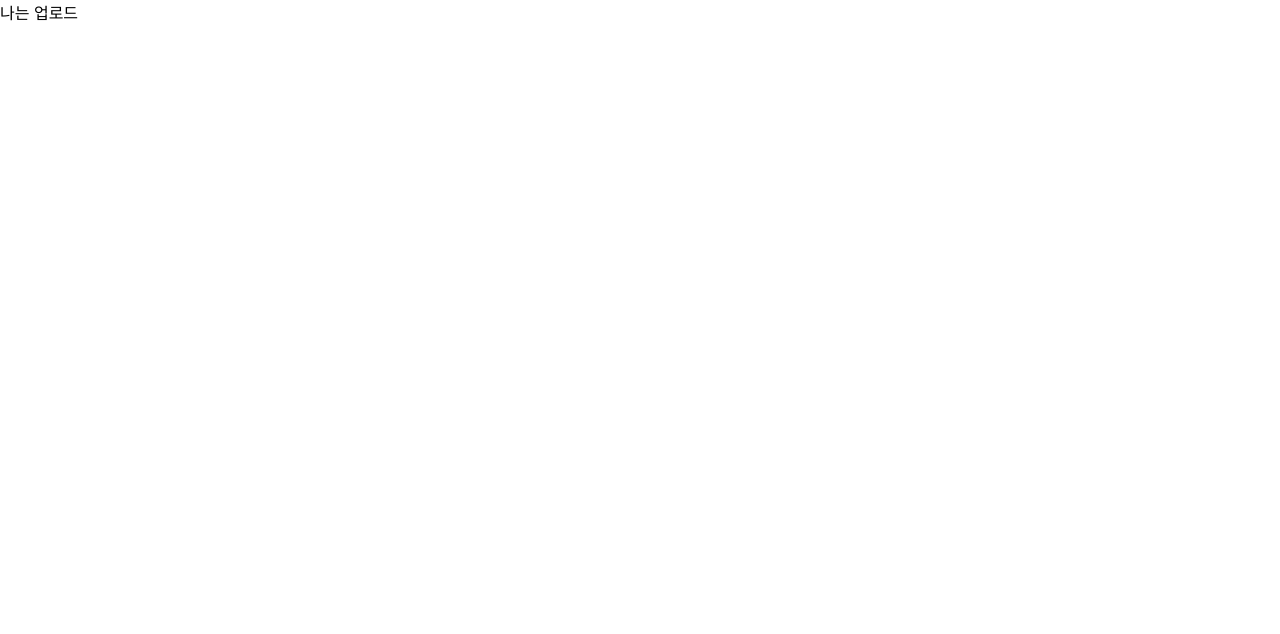
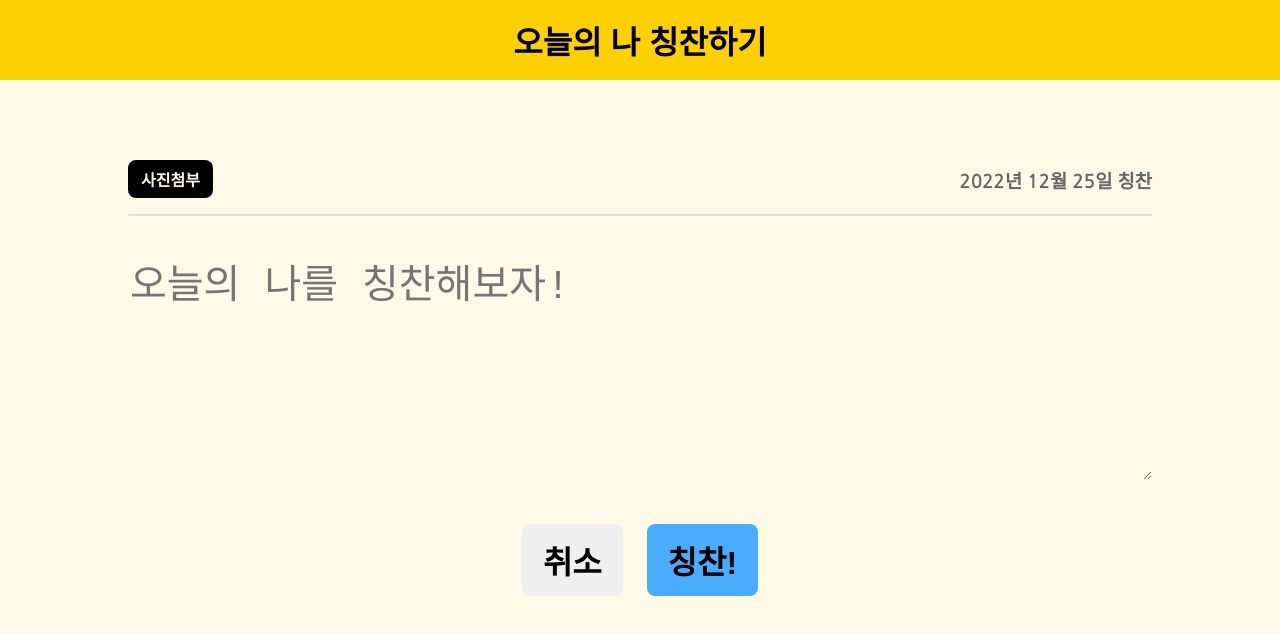
Before and after one commit to Woohyeok97/CCH, a React (Create React App) app in the folder front/: page /upload in a window 1280 px wide. Shown: the top 634 px of the page. Built offline with nearby package versions, Linux system fonts and the light colour scheme.

Commit message:
upload UI 개발

```diff
--- a/front/practice.css
+++ b/front/practice.css
@@ -7,4 +7,5 @@
 
 .전체 {
     display: flex;
+    flex-direction: column;
 }
--- a/front/src/component/common/appWrap.jsx
+++ b/front/src/component/common/appWrap.jsx
@@ -10,7 +10,7 @@ function AppWrap({ children, background }) {
     height : 100%;
     position : relative;
 
-    background : ${(props)=> props.background || 'white' };
+    background : ${(props)=> props.background || '#FFF9E8' };
   `
 
   return(
--- a/front/src/component/common/button.jsx
+++ b/front/src/component/common/button.jsx
@@ -49,16 +49,24 @@ const SIZE = {
 }
 
 const COLOR = {
-  black : css`
+  brown : css`
     color : #FFF9EC;
     background-color : #402E32;
     &:hover, active, focus { background-color : #5F4741; }
   `,
-
   yellow : css`
-    background-color :
-    &:hover, active, focus {}
+    background-color : #FDDF3F;
+    &:hover, active, focus { background-color : #FDDF3F; }
   `,
+  black : css`
+  color : #FFF9EC;
+  background-color : #000000;
+  &:hover, active, focus { background-color : #444444; }
+  `,
+  green : css`
+  background-color : #49ADFF;
+  &:hover, active, focus { background-color : #76C8FF; }
+  `
 }
 
 
--- a/front/src/component/list/uploadButton.jsx
+++ b/front/src/component/list/uploadButton.jsx
@@ -1,9 +1,21 @@
 /* eslint-disable */
 import React from "react";
 import styled from "styled-components";
+import Button from "../common/button";
 
 function UploadButton() {
-  return
+
+  const UploadButton = styled.section`
+    display : flex;
+    flex-basis : 20%;
+    justify-content : center;
+    align-items : center;
+  `
+  return (
+    <UploadButton>
+      <Button size='large' color='yellow'>오늘의 나 칭찬하기</Button>
+    </UploadButton>
+  )
 }
 
 export default UploadButton
--- a/front/src/component/main/loginWrap.jsx
+++ b/front/src/component/main/loginWrap.jsx
@@ -13,7 +13,7 @@ function LoginWrap() {
   `
   return (
     <LoginWrap>
-      <Button size='large' color='black' >구글 계정으로 로그인 하기</Button>
+      <Button size='large' color='brown'>구글 계정으로 로그인 하기</Button>
     </LoginWrap>
   )
 }
--- /dev/null
+++ b/front/src/component/upload/buttonBox.jsx
@@ -0,0 +1,30 @@
+import React from 'react'
+import styled from 'styled-components'
+
+import Button from '../common/button'
+
+function ButtonBox() {
+  const ButtonBox = styled.section`
+    flex-basis : 20%;
+    display : flex;
+    justify-content : center;
+    align-items : center;
+
+    > div {
+      display : flex;
+      justify-content : space-around;
+      width : 260px;
+    }
+
+  `
+  return (
+    <ButtonBox>
+      <div>
+        <Button size="large">취소</Button>
+        <Button size="large" color="green">칭찬!</Button>
+      </div>
+    </ButtonBox>
+  )
+}
+
+export default ButtonBox
--- /dev/null
+++ b/front/src/component/upload/writeBox.jsx
@@ -0,0 +1,40 @@
+/* eslint-disable */
+import React from 'react'
+import styled from 'styled-components'
+
+import WriteHeader from './writeHeader'
+
+function WriteBox() {
+
+  const WriteBox = styled.section`
+    flex-basis : 50%;
+    display : flex;
+    flex-direction: column;
+    align-items : center;
+
+    > textarea {
+      font-size : 2.5rem;
+      padding-top : 36px;
+      width : 80%;
+      height : 100%;
+      background-color : #FFF9E8;
+      border : none;
+      box-sizing: border-box;
+
+      &: focus {
+        outline: none;
+        resize: none;
+       }
+    }
+
+  `
+
+  return(
+   <WriteBox>
+     <WriteHeader/>
+     <textarea placeholder="오늘의 나를 칭찬해보자!" spellcheck="false"/>
+   </WriteBox>
+  )
+}
+
+export default WriteBox;
--- /dev/null
+++ b/front/src/component/upload/writeHeader.jsx
@@ -0,0 +1,32 @@
+import React from 'react'
+import styled from 'styled-components'
+
+import Button from '../common/button'
+
+function WriteHeader() {
+
+  const WriteHeader = styled.div`
+    display : flex;
+    justify-content : space-between;
+    align-items : center;
+    width : 80%;
+    padding : 16px 0;
+    margin-top : 5%;
+    border-bottom : 2px solid #DFE0DF;
+    box-sizing: border-box;
+
+    > h3 {
+      color : #666666;
+      margin : 0;
+    }
+  `
+
+  return(
+    <WriteHeader>
+      <Button size="small" color="black">사진첨부</Button>
+      <h3>2022년 12월 25일 칭찬</h3>
+    </WriteHeader>
+  )
+}
+
+export default WriteHeader
--- a/front/src/page/upload.jsx
+++ b/front/src/page/upload.jsx
@@ -1,9 +1,19 @@
 /* eslint-disable */
 import React from 'react'
+import styled from 'styled-components'
+
+import AppWrap from '../component/common/appWrap'
+import Header from '../component/common/header'
+import WriteBox from '../component/upload/writeBox'
+import ButtonBox from '../component/upload/buttonBox'
 
 function Upload() {
   return(
-    <div>나는 업로드</div>
+    <AppWrap>
+      <Header>오늘의 나 칭찬하기</Header>
+      <WriteBox/>
+      <ButtonBox/>
+    </AppWrap>
   )
 }
 export default Upload
```
